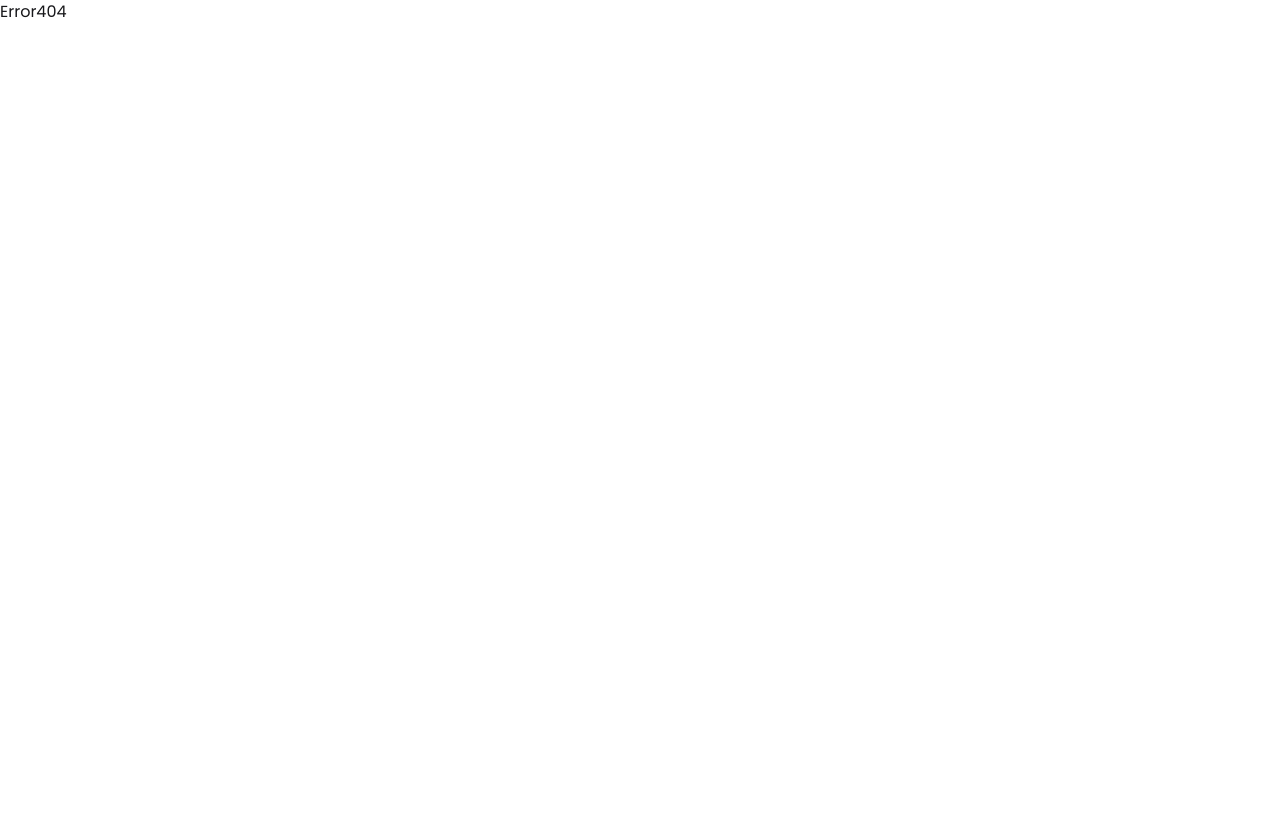
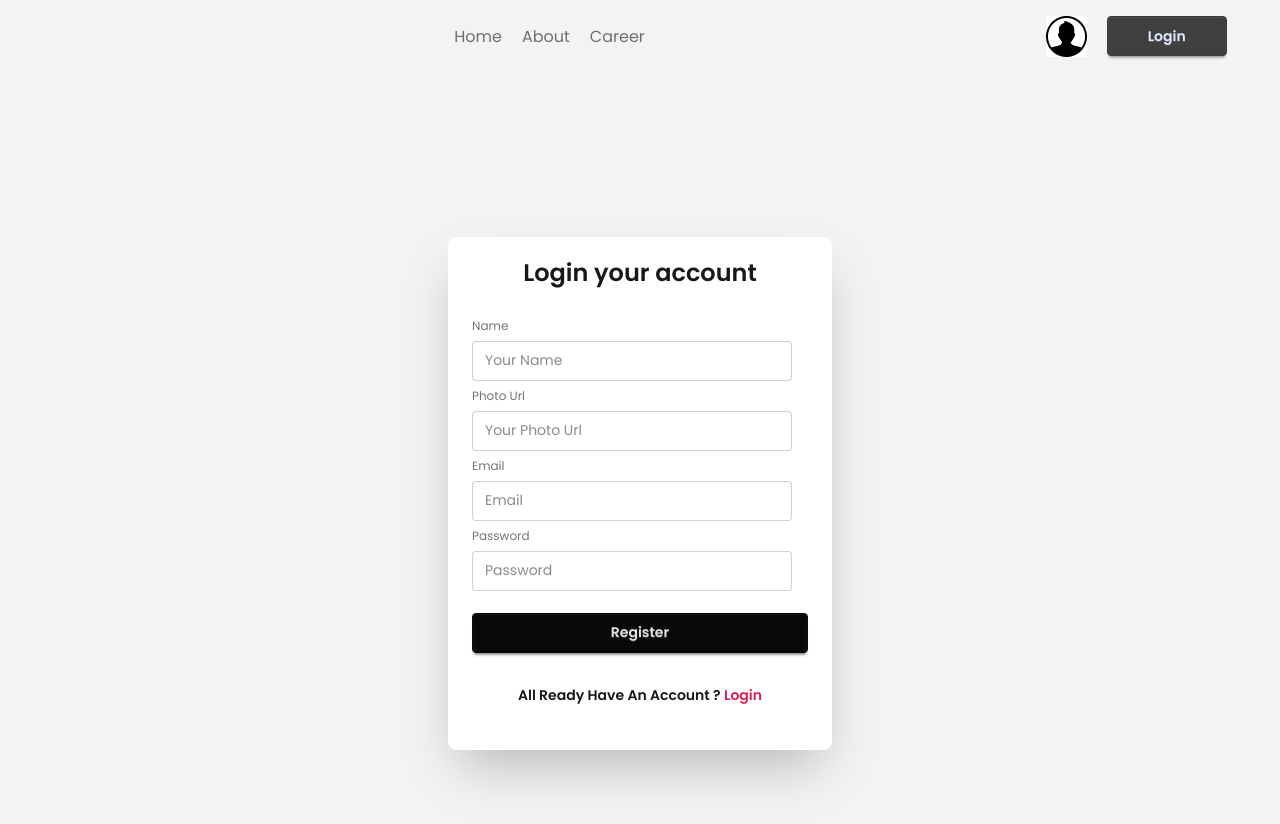
Before and after one commit to badsha103868/my-dragon-news-react-router, a React (Vite) app: page /auth/register in a window 1280 px wide. Shown: the top 824 px of the page. Before the commit the page ends 800 px from the top, so only its background shows below. Built offline with nearby package versions, Linux system fonts and the light colour scheme.

Commit message:
added login and register page

```diff
--- a/src/Components/Navbar.jsx
+++ b/src/Components/Navbar.jsx
@@ -1,5 +1,5 @@
 import React from 'react';
-import { NavLink } from 'react-router';
+import { Link, NavLink } from 'react-router';
 import user from '../assets/user.png'
 
 const Navbar = () => {
@@ -13,7 +13,7 @@
       </div>
       <div className="login-btn flex gap-5">
         <img src={user} alt="" />
-        <button className='btn btn-primary px-10'>Login</button>
+        <Link to="/auth/login/" className='btn btn-primary px-10'>Login</Link>
       </div>
     </div>
   );
--- /dev/null
+++ b/src/Layout/AuthLayout.jsx
@@ -0,0 +1,18 @@
+import React from 'react';
+import Navbar from '../Components/Navbar';
+import { Outlet } from 'react-router';
+
+const AuthLayout = () => {
+  return (
+    <div className='bg-base-200 min-h-screen'>
+      <header  className='w-11/12 mx-auto py-4'>
+        <Navbar></Navbar>
+      </header>
+      <main  className='w-11/12 mx-auto py-5'>
+        <Outlet></Outlet>
+      </main>
+    </div>
+  );
+};
+
+export default AuthLayout;
--- /dev/null
+++ b/src/Pages/Login.jsx
@@ -0,0 +1,30 @@
+import React from 'react';
+import { Link } from 'react-router';
+
+const Login = () => {
+  return (
+    <div className='flex justify-center min-h-screen items-center'>
+      <div className="card bg-base-100 w-full max-w-sm shrink-0 shadow-2xl py-5">
+        <h2 className='font-semibold text-2xl text-center'>Login your account</h2>
+      <div className="card-body">
+        <fieldset className="fieldset">
+          {/* Email */}
+          <label className="label">Email</label>
+          <input type="email" className="input" placeholder="Email" />
+           {/* password */}
+          <label className="label">Password</label>
+          <input type="password" className="input" placeholder="Password" />
+
+          {/* Forget password */}
+          <div><a className="link link-hover">Forgot password?</a></div>
+          {/* login button */}
+          <button className="btn btn-neutral mt-4">Login</button>
+        </fieldset>
+        <p className='font-semibold text-center mt-5'>Dont’t Have An Account ? <Link className='text-secondary' to='/auth/register/'>Register</Link></p>
+      </div>
+    </div>
+    </div>
+  );
+};
+
+export default Login;
--- /dev/null
+++ b/src/Pages/Register.jsx
@@ -0,0 +1,36 @@
+import React from 'react';
+import { Link } from 'react-router';
+
+const Register = () => {
+  return (
+   <div className='flex justify-center min-h-screen items-center'>
+      <div className="card bg-base-100 w-full max-w-sm shrink-0 shadow-2xl py-5">
+        <h2 className='font-semibold text-2xl text-center'>Login your account</h2>
+      <div className="card-body">
+        <fieldset className="fieldset">
+          {/* Name */}
+          <label className="label">Name</label>
+          <input type="text" className="input" placeholder="Your Name" />
+          {/* Photo Url */}
+          <label className="label">Photo Url</label>
+          <input type="text" className="input" placeholder="Your Photo Url" />
+          {/* Email */}
+          <label className="label">Email</label>
+          <input type="email" className="input" placeholder="Email" />
+          {/* password */}
+          <label className="label">Password</label>
+          <input type="password" className="input" placeholder="Password" />
+
+
+
+          {/* register button */}
+          <button className="btn btn-neutral mt-4">Register</button>
+        </fieldset>
+        <p className='font-semibold text-center mt-5'>All Ready Have An Account ? <Link className='text-secondary' to='/auth/login/'>Login</Link></p>
+      </div>
+    </div>
+    </div>
+  );
+};
+
+export default Register;
```
Also changed, not shown: src/Routes/Routes.jsx (+14 -1 lines).
